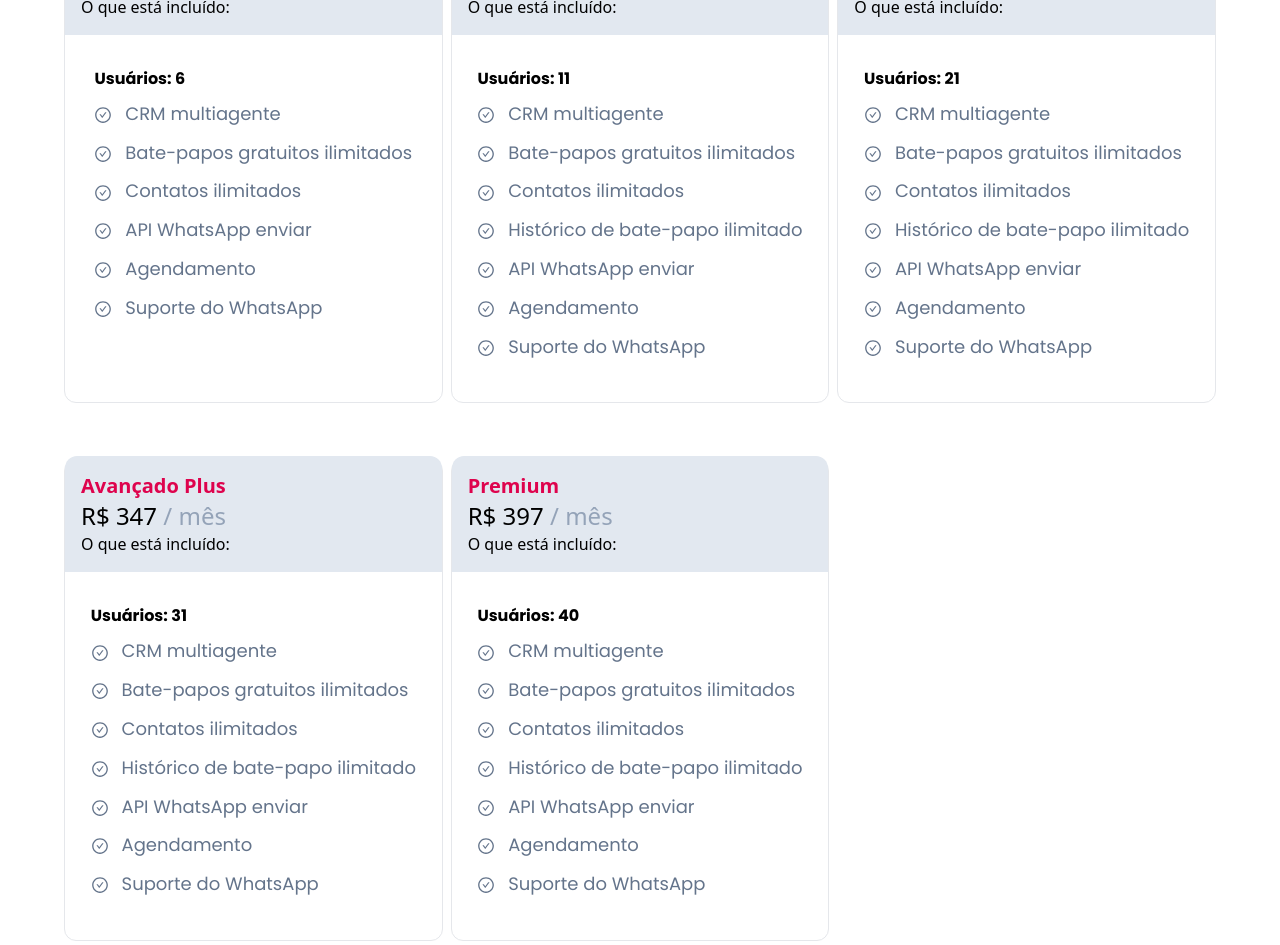
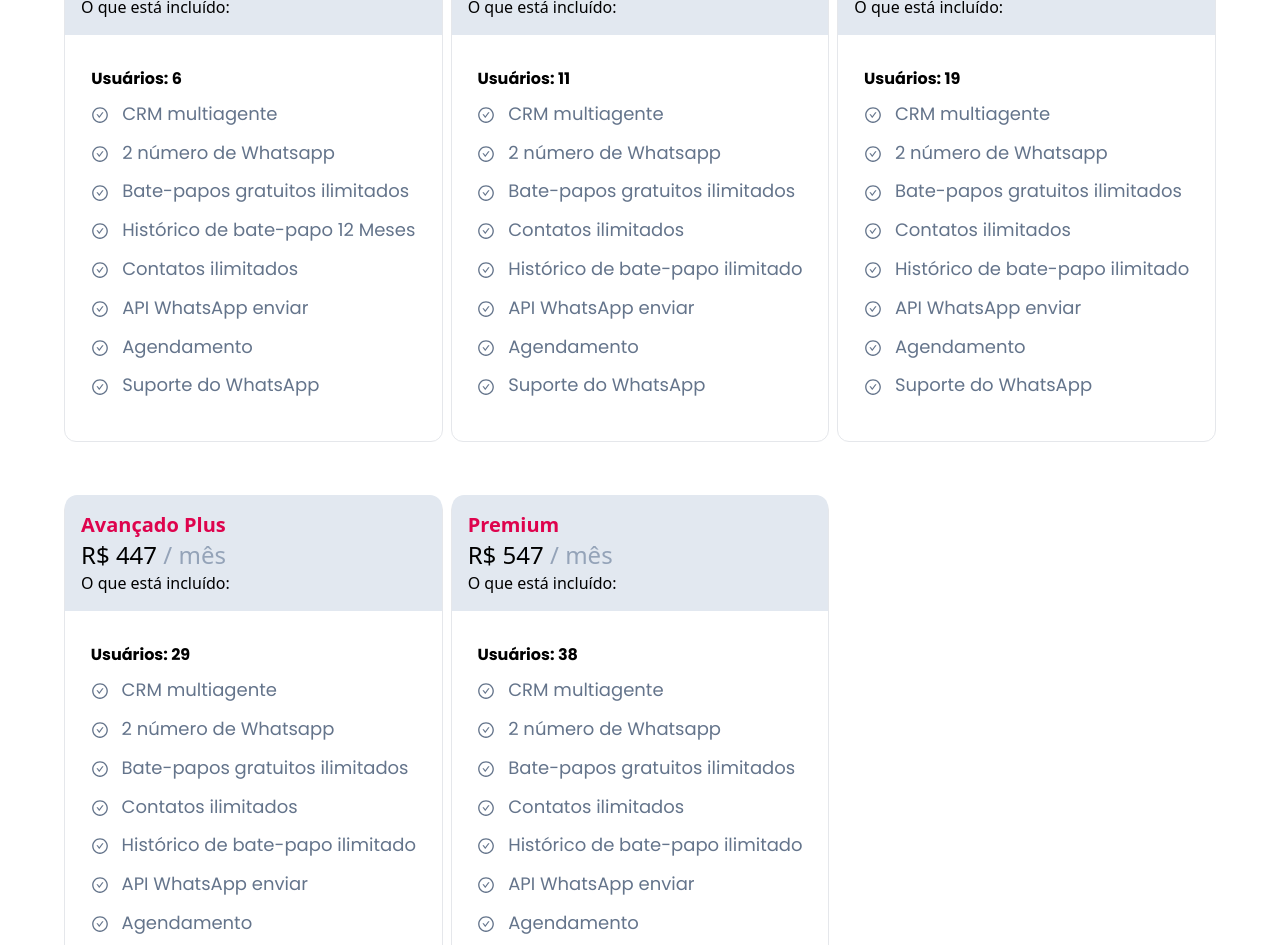
Before and after one commit to GeorgesdaSilva/landing_hellowchat, a React (Vite) app: page / in a window 1280 px wide. Shown: the part 5760-6705 px from the top of the page. Built offline with nearby package versions, Linux system fonts and the light colour scheme.

Commit message:
mudanca de preco

```diff
--- a/src/components/PriceBox.jsx
+++ b/src/components/PriceBox.jsx
@@ -5,11 +5,13 @@ import { AiOutlineCheckCircle } from 'react-icons/ai'
 const included = [
   {
     plano: "Inicial",
-    price: "197",
+    price: "247",
     users: 6,
   arrayValues:  [
       "CRM multiagente",
+      "2 número de Whatsapp",
       "Bate-papos gratuitos ilimitados",
+      "Histórico de bate-papo 12 Meses",
       "Contatos ilimitados",
       "API WhatsApp enviar",
       "Agendamento",
@@ -18,10 +20,11 @@ const included = [
 },
 {
     plano: "Intermediário",
-    price: "247",
+    price: "297",
     users: 11,
   arrayValues:  [
       "CRM multiagente",
+      "2 número de Whatsapp",
       "Bate-papos gratuitos ilimitados",
       "Contatos ilimitados",
       "Histórico de bate-papo ilimitado",
@@ -32,10 +35,11 @@ const included = [
 },
 {
     plano: "Avançado",
-    price: "297",
-    users: 21,
+    price: "347",
+    users: 19,
   arrayValues:  [
       "CRM multiagente",
+      "2 número de Whatsapp",
       "Bate-papos gratuitos ilimitados",
       "Contatos ilimitados",
       "Histórico de bate-papo ilimitado",
@@ -46,10 +50,11 @@ const included = [
 },
 {
     plano: "Avançado Plus",
-    price: "347",
-    users: 31,
+    price: "447",
+    users: 29,
   arrayValues:  [
       "CRM multiagente",
+      "2 número de Whatsapp",
       "Bate-papos gratuitos ilimitados",
       "Contatos ilimitados",
       "Histórico de bate-papo ilimitado",
@@ -60,10 +65,11 @@ const included = [
 },
 {
     plano: "Premium",
-    price: "397",
-    users: 40,
+    price: "547",
+    users: 38,
   arrayValues:  [
       "CRM multiagente",
+      "2 número de Whatsapp",
       "Bate-papos gratuitos ilimitados",
       "Contatos ilimitados",
       "Histórico de bate-papo ilimitado",
```
